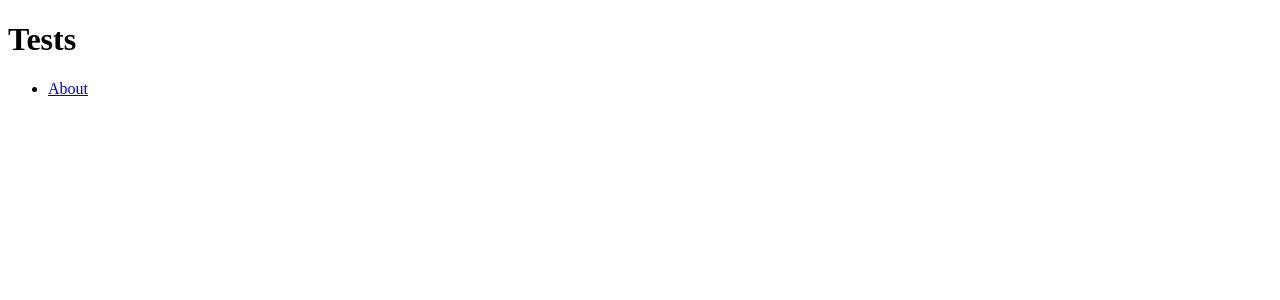
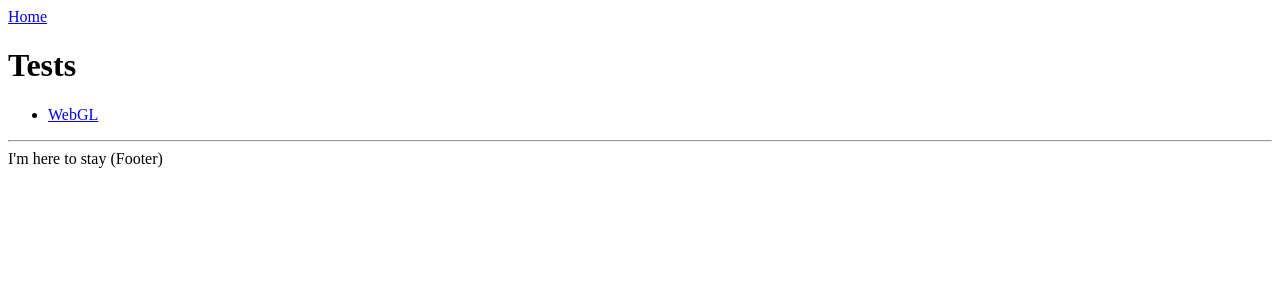
Before and after one commit to esperia/esperia.github.io, a Next.js app: page / in a window 1280 px wide. Shown: the top 300 px of the page. Built offline with nearby package versions, Linux system fonts and the light colour scheme; no server answers.

Commit message:
Added Layout

```diff
--- /dev/null
+++ b/components/Layout.tsx
@@ -0,0 +1,34 @@
+import * as React from 'react'
+import Link from 'next/link'
+import Head from 'next/head'
+
+type Props = {
+  title?: string
+}
+
+const Layout: React.FunctionComponent<Props> = ({
+  children,
+  title = 'Spica*',
+}) => (
+  <div>
+    <Head>
+      <title>{title}</title>
+      <meta charSet="utf-8" />
+      <meta name="viewport" content="initial-scale=1.0, width=device-width" />
+    </Head>
+    <header>
+      <nav>
+        <Link href="/">
+          <a>Home</a>
+        </Link>
+      </nav>
+    </header>
+    {children}
+    <footer>
+      <hr />
+      <span>I'm here to stay (Footer)</span>
+    </footer>
+  </div>
+)
+
+export default Layout
--- a/pages/index.tsx
+++ b/pages/index.tsx
@@ -1,12 +1,13 @@
 import Link from 'next/link'
+import Layout from '../components/Layout'
 
 const Home = () => (
-    <div>
-        <h1>Tests</h1>
-        <ul>
-            <li><Link href='/tests' as={process.env.BACKEND_URL + '/tests'}><a>About</a></Link></li>
-        </ul>
-    </div>
+  <Layout>
+    <h1>Tests</h1>
+    <ul>
+      <li><Link href='/tests/webgl/example' as={process.env.BACKEND_URL + '/tests/webgl/example'}><a>WebGL</a></Link></li>
+    </ul>
+  </Layout>
 )
 
 export default Home
--- a/tsconfig.json
+++ b/tsconfig.json
@@ -8,7 +8,7 @@
     ],
     "allowJs": true,
     "skipLibCheck": true,
-    "strict": false,
+    "strict": true,
     "forceConsistentCasingInFileNames": true,
     "noEmit": true,
     "esModuleInterop": true,
```
